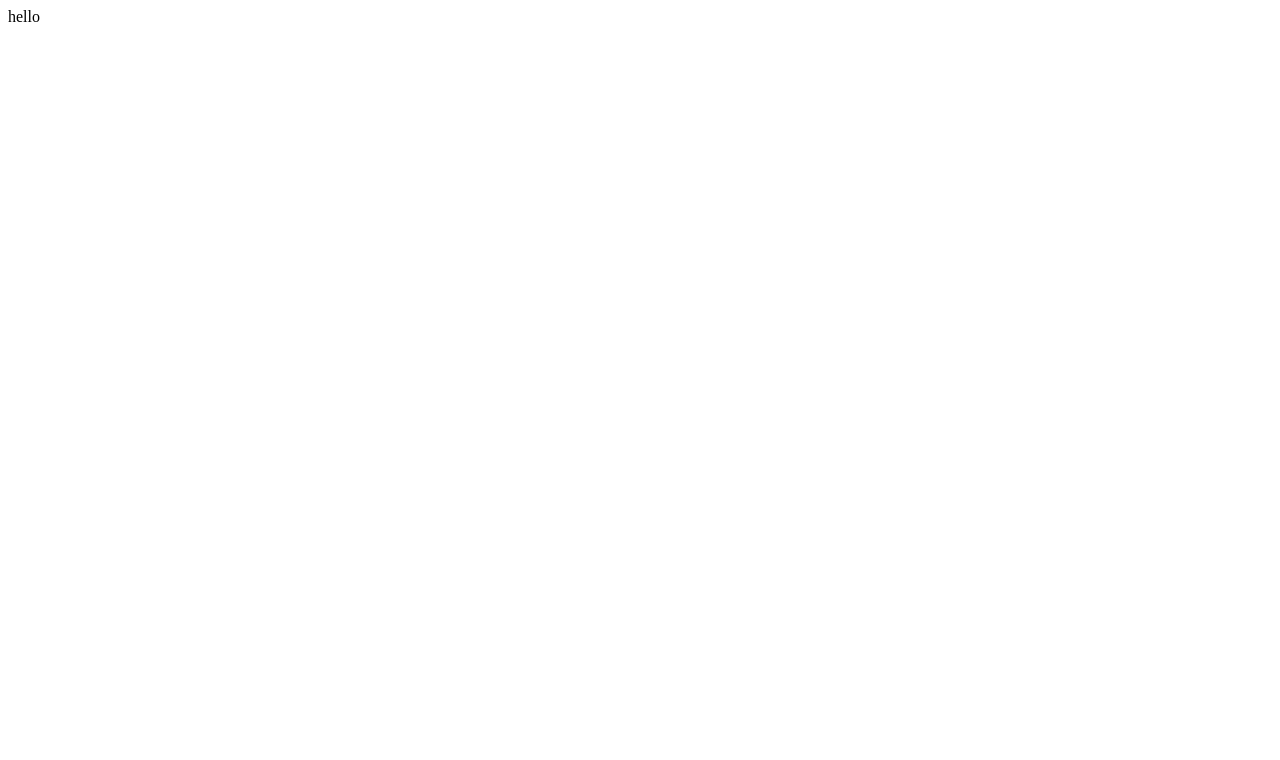
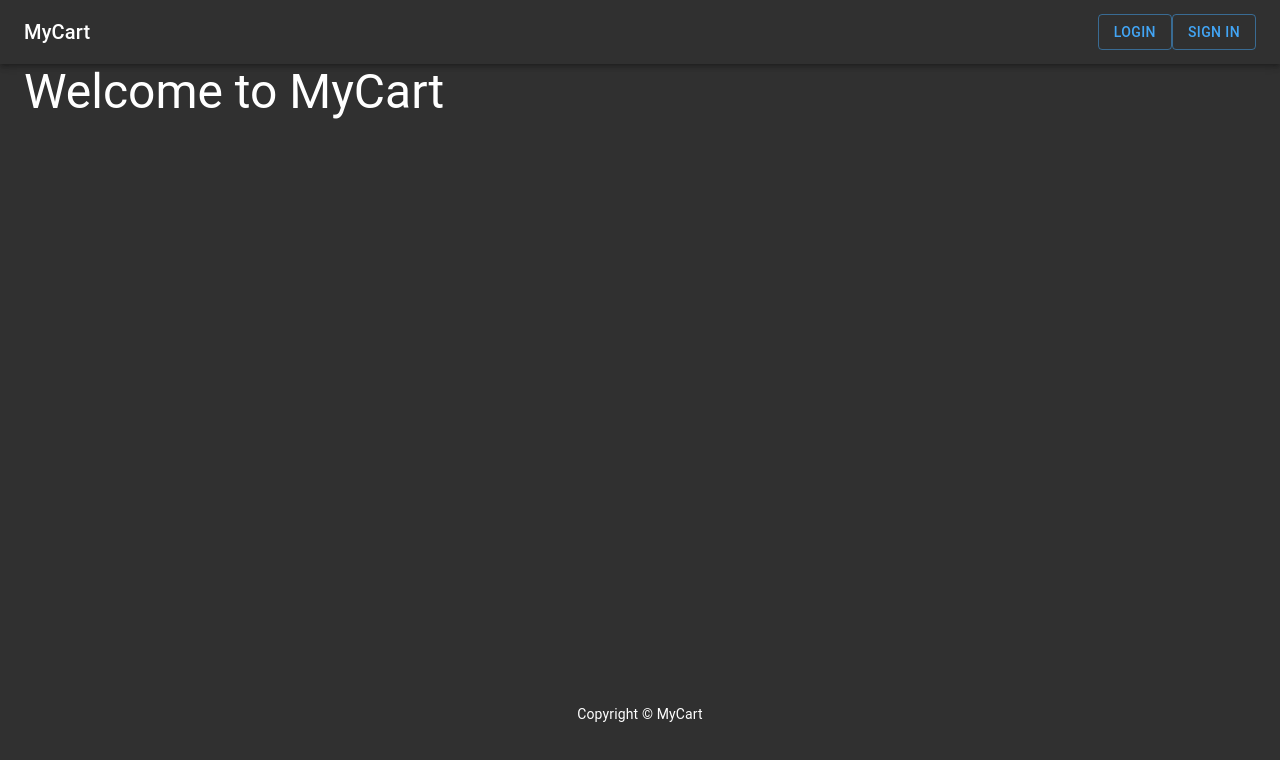
Before and after one commit to SoumavaBanerjee/MyCart, a React (Create React App) app in the folder client/: page / in a window 1280 px wide. Shown: the top 760 px of the page. Built offline with nearby package versions, Linux system fonts and the light colour scheme.

Commit message:
header, footer, skeleton of main page created

```diff
--- a/client/package.json
+++ b/client/package.json
@@ -3,10 +3,13 @@
   "version": "0.1.0",
   "private": true,
   "dependencies": {
+    "@material-ui/core": "^4.11.4",
+    "@material-ui/icons": "^4.11.2",
     "@testing-library/jest-dom": "^5.12.0",
     "@testing-library/react": "^11.2.6",
     "@testing-library/user-event": "^12.8.3",
     "@types/jest": "^26.0.23",
+    "@types/material-ui": "^0.21.8",
     "@types/node": "^12.20.11",
     "@types/react": "^17.0.4",
     "@types/react-dom": "^17.0.3",
--- a/client/src/App.tsx
+++ b/client/src/App.tsx
@@ -1,7 +1,27 @@
 import React from "react";
+import { ThemeProvider, CssBaseline, Typography } from "@material-ui/core";
+import { Container } from "@material-ui/core";
+import theme from "./theme";
+import useStyles from "./styles";
+
+import Header from "./Components/Header";
+import Footer from "./Components/Footer";
 
 const App = () => {
-  return <div>hello</div>;
+  const classes = useStyles();
+
+  return (
+    <ThemeProvider theme={theme}>
+      <CssBaseline />
+      <Header themetype={"dark"} />
+      <Container maxWidth={"lg"}>
+        <main className={classes.mainWrapper}>
+          <Typography variant="h3"> Welcome to MyCart </Typography>{" "}
+        </main>
+      </Container>
+      <Footer />
+    </ThemeProvider>
+  );
 };
 
 export default App;
--- /dev/null
+++ b/client/src/Components/Footer/index.tsx
@@ -0,0 +1,20 @@
+import { Box, Typography } from "@material-ui/core";
+import React, { FC } from "react";
+
+import useStyles from "./styles";
+
+const Footer: FC = () => {
+  const classes = useStyles();
+
+  return (
+    <footer className={classes.footerWrapper}>
+      <Box>
+        <Typography variant="body2" component="text">
+          Copyright &copy; MyCart
+        </Typography>
+      </Box>
+    </footer>
+  );
+};
+
+export default Footer;
--- /dev/null
+++ b/client/src/Components/Footer/styles.ts
@@ -0,0 +1,9 @@
+import { makeStyles } from "@material-ui/core/styles";
+
+export default makeStyles((theme) => ({
+  footerWrapper: {
+    display: "flex",
+    justifyContent: "center",
+    alignItems: "center",
+  },
+}));
--- /dev/null
+++ b/client/src/Components/Header/index.tsx
@@ -0,0 +1,38 @@
+import React from "react";
+import AppBar from "@material-ui/core/AppBar";
+import Toolbar from "@material-ui/core/Toolbar";
+import Typography from "@material-ui/core/Typography";
+import Button from "@material-ui/core/Button";
+
+import useStyles from "./styles";
+import { Box } from "@material-ui/core";
+
+interface HeaderProps {
+  themetype: "light" | "dark";
+}
+
+const Header: React.FC<HeaderProps> = ({ themetype }) => {
+  const classes = useStyles();
+
+  return (
+    <div className={classes.root}>
+      <AppBar color="transparent" position="static">
+        <Toolbar>
+          <Typography variant="h6" className={classes.title}>
+            MyCart
+          </Typography>
+          <Box>
+            <Button color="primary" variant="outlined">
+              Login
+            </Button>
+            <Button color="primary" variant="outlined">
+              Sign in
+            </Button>
+          </Box>
+        </Toolbar>
+      </AppBar>
+    </div>
+  );
+};
+
+export default Header;
--- /dev/null
+++ b/client/src/Components/Header/styles.ts
@@ -0,0 +1,13 @@
+import { makeStyles } from "@material-ui/core";
+
+export default makeStyles((theme) => ({
+  root: {
+    flexGrow: 1,
+  },
+  menuButton: {
+    marginRight: theme.spacing(2),
+  },
+  title: {
+    flexGrow: 1,
+  },
+}));
--- /dev/null
+++ b/client/src/styles.ts
@@ -0,0 +1,7 @@
+import { makeStyles } from "@material-ui/core/styles";
+
+export default makeStyles((theme) => ({
+  mainWrapper: {
+    minHeight: "80vh",
+  },
+}));
--- /dev/null
+++ b/client/src/theme.ts
@@ -0,0 +1,16 @@
+import { createMuiTheme, responsiveFontSizes } from "@material-ui/core/styles";
+import { blue } from "@material-ui/core/colors";
+
+const theme = createMuiTheme({
+  palette: {
+    type: "dark",
+    primary: {
+      main: blue[400],
+    },
+    secondary: {
+      main: blue[200],
+    },
+  },
+});
+
+export default responsiveFontSizes(theme);
```
Also changed, not shown: 1 other file (tests, documents, lock files or other folders).
